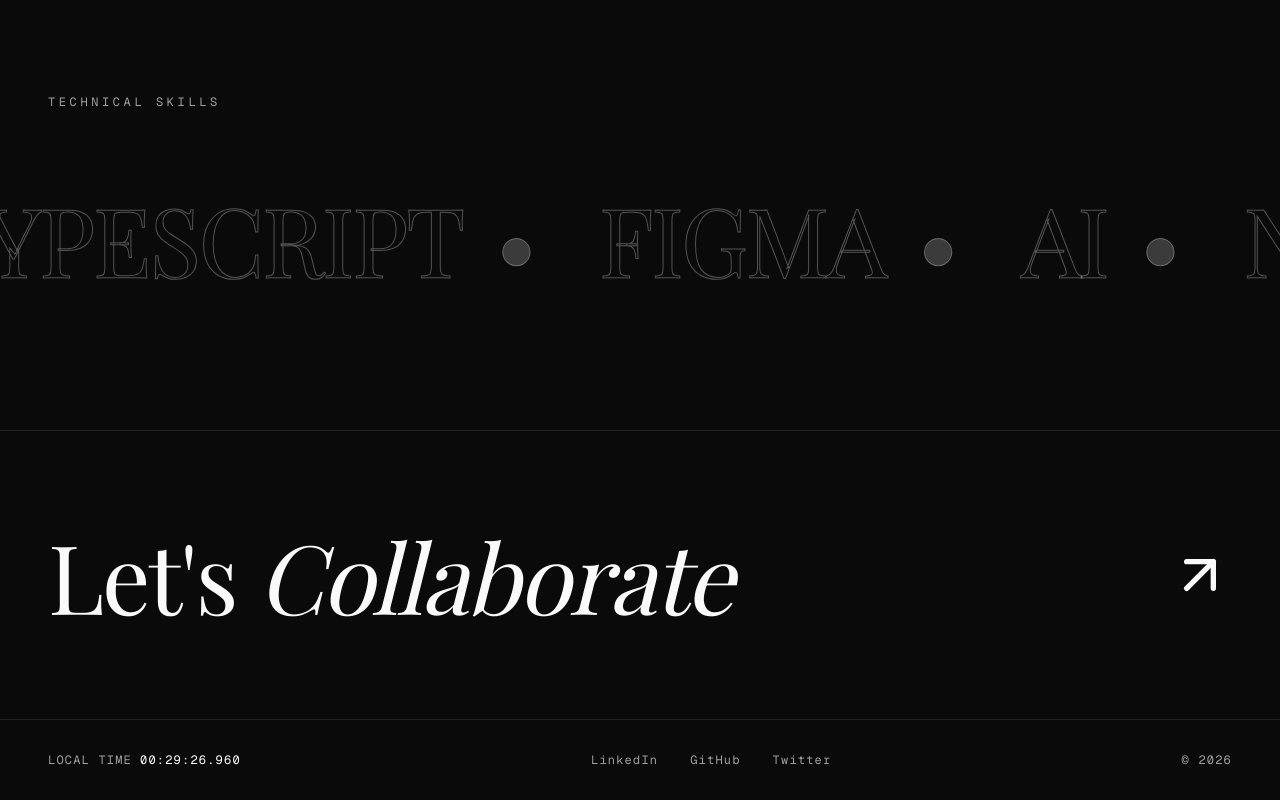
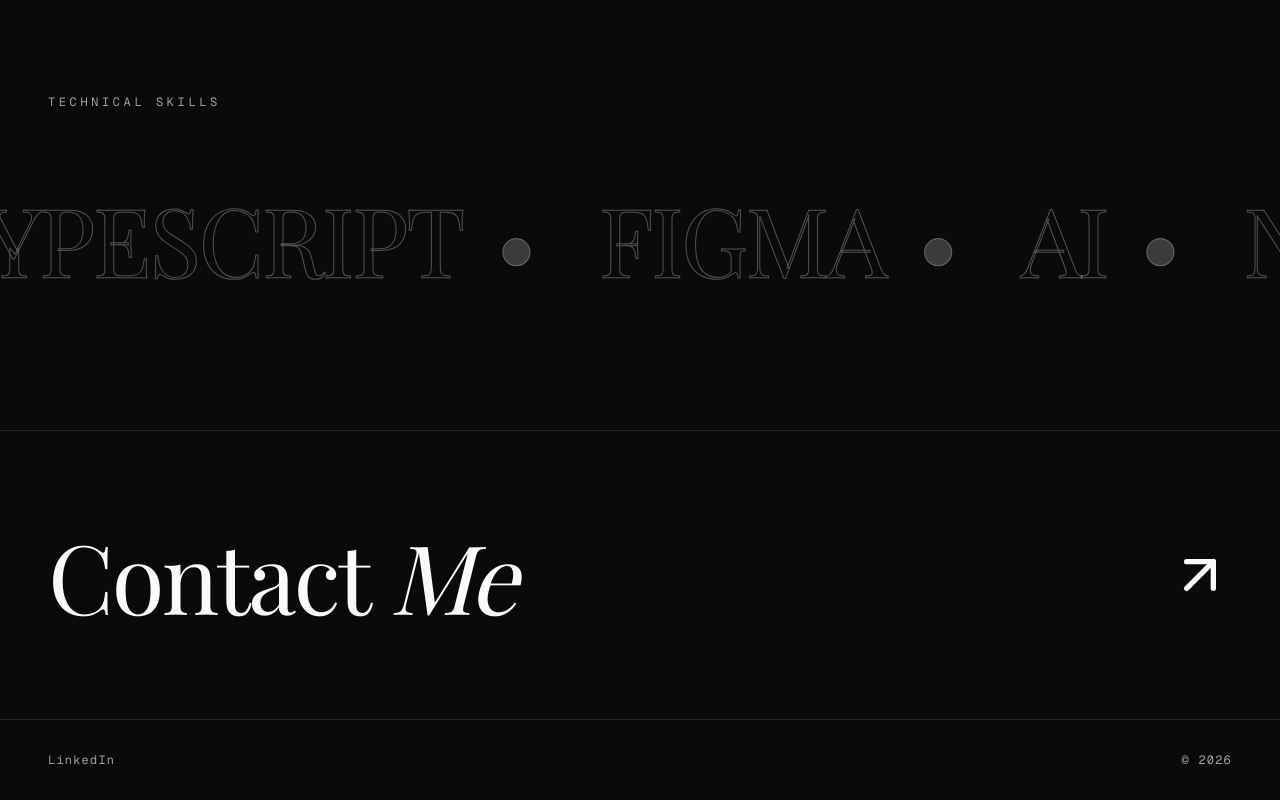
Before and after one commit to NasserKK/product-designer-portfolio, a Next.js app: page / in a window 1280 px wide. Shown: the part 1941-2741 px from the top of the page. Built offline with nearby package versions, Linux system fonts and the light colour scheme; a web font is replaced by a local one.

Commit message:
feat: update footer contact info and social links

```diff
--- a/components/footer.tsx
+++ b/components/footer.tsx
@@ -27,7 +27,7 @@ export function Footer() {
     <footer className="relative">
       {/* Main CTA */}
       <motion.a
-        href="mailto:hello@example.com"
+        href="mailto:nasserkhalil20@gmail.com"
         data-cursor-hover
         className="relative block overflow-hidden"
         onMouseEnter={() => setIsHovered(true)}
@@ -51,7 +51,7 @@ export function Footer() {
               }}
               transition={{ duration: 0.3 }}
             >
-              Let's <span className="italic">Collaborate</span>
+              Contact <span className="italic">Me</span>
             </motion.h2>
 
             <motion.div
@@ -71,17 +71,17 @@ export function Footer() {
       <div className="px-8 md:px-12 py-8 border-t border-white/10">
         <div className="flex flex-col md:flex-row items-center justify-between gap-4">
           {/* Local Time */}
-          <div className="font-mono text-xs tracking-widest text-muted-foreground">
+          {/* <div className="font-mono text-xs tracking-widest text-muted-foreground">
             <span className="mr-2">LOCAL TIME</span>
             <span className="text-white tabular-nums">{time}</span>
-          </div>
+          </div> */}
 
           {/* Links */}
           <div className="flex gap-8">
-            {["LinkedIn", "GitHub", "Twitter"].map((link) => (
+            {["LinkedIn"].map((link) => (
               <a
                 key={link}
-                href="#"
+                href="https://www.linkedin.com/in/nasser-khalil-40bbb5196/"
                 data-cursor-hover
                 className="font-mono text-xs tracking-widest text-muted-foreground hover:text-white transition-colors duration-300"
               >
```
